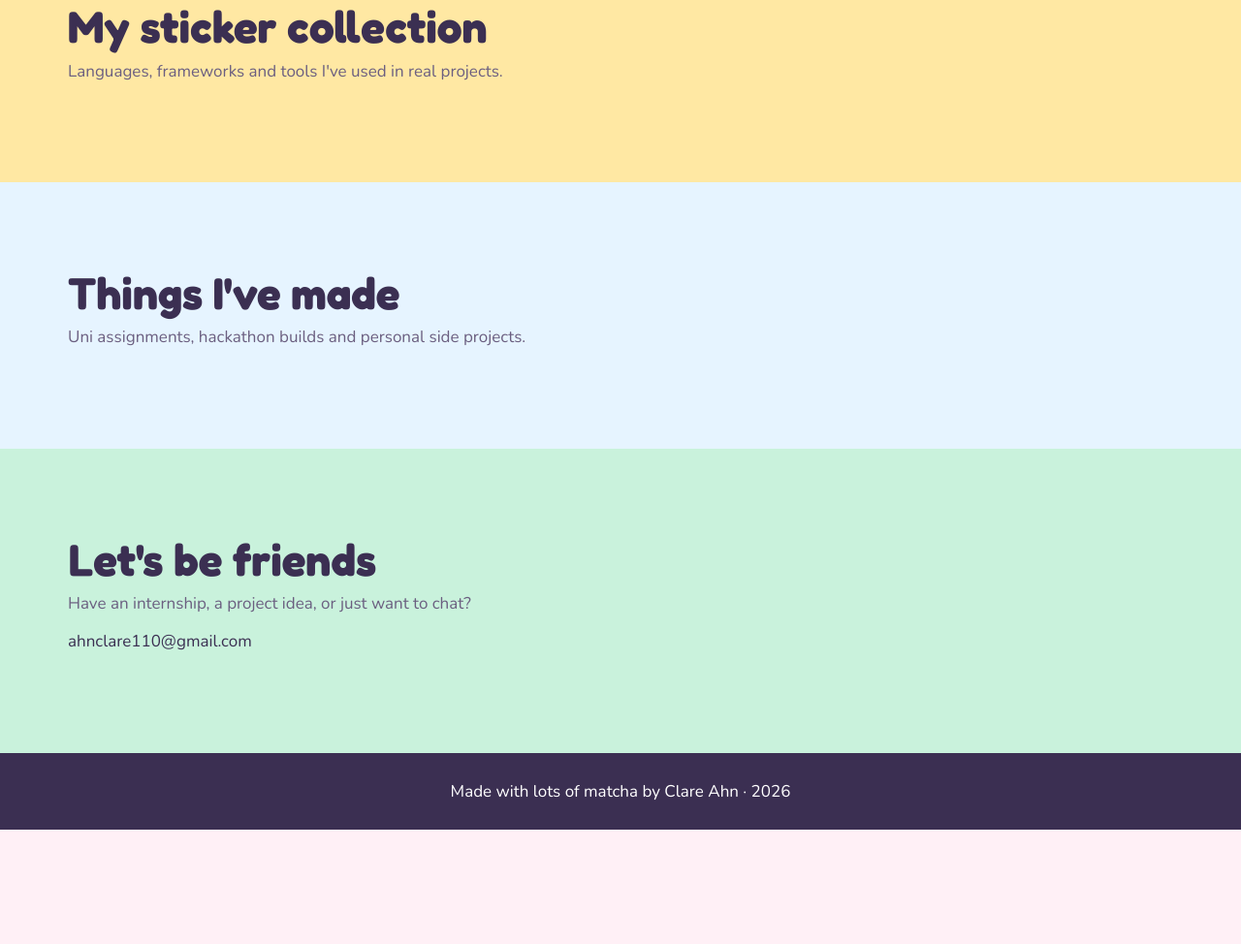
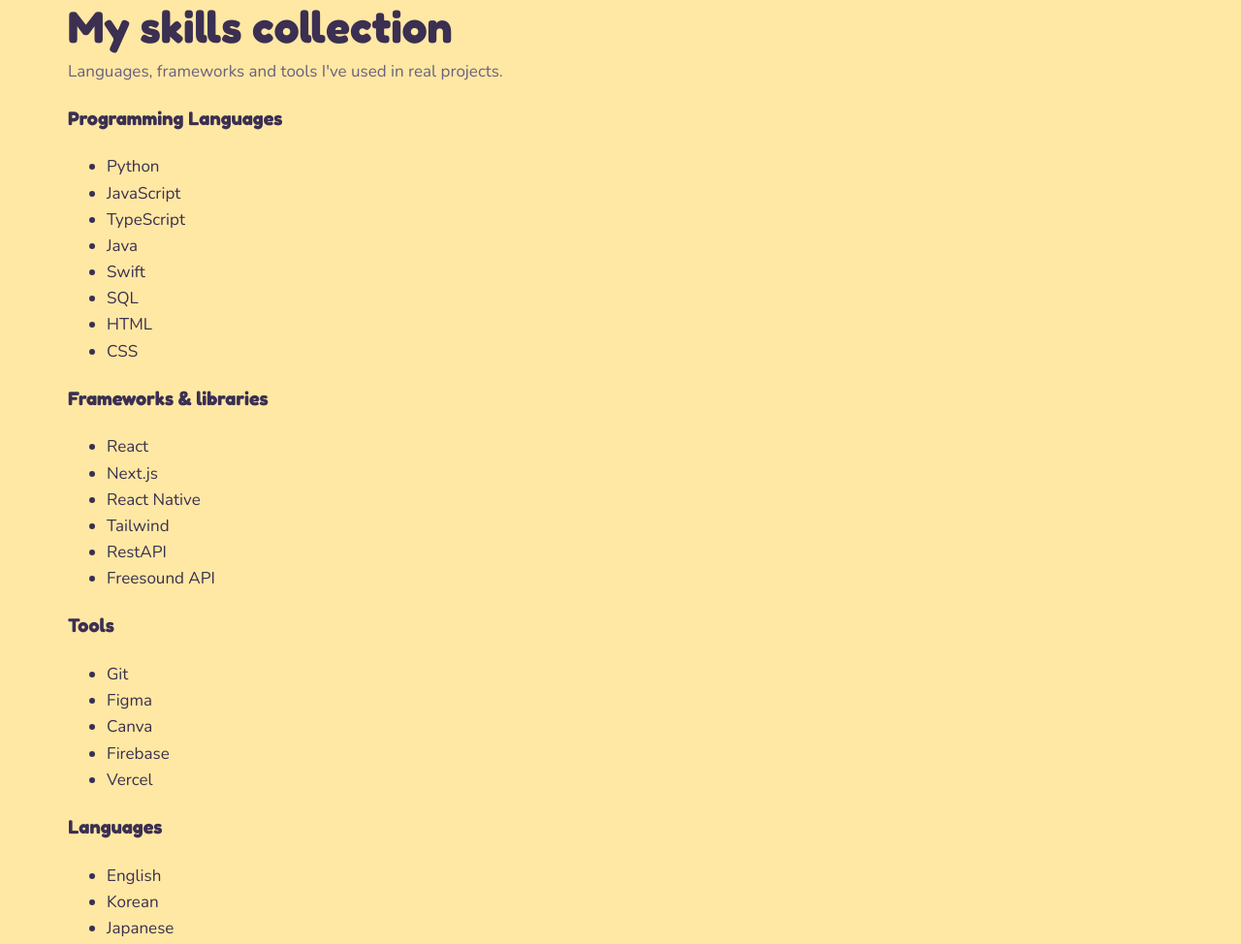
Before and after one commit to clareahn/Portfolio, a plain HTML site: page index.html in a window 1280 px wide. Shown: the part 1223-2197 px from the top of the page at 97% size. Before the commit the page ends 2079 px from the top, so only its background shows below. Drawn offline with nearby package versions, Linux system fonts and the light colour scheme.

Commit message:
feat: add skills collection section

```diff
--- a/index.html
+++ b/index.html
@@ -59,8 +59,54 @@
     <!-- skills -->
     <section class="skills band" id="skills">
         <div class="wrap">
-            <h2>My sticker collection</h2>
+            <h2>My skills collection</h2>
             <p class="lead">Languages, frameworks and tools I've used in real projects.</p>
+            <div class="skill-groups">
+                <div class="skill-group">
+                    <h3>Programming Languages</h3>
+                    <ul class="stickers">
+                        <li>Python</li>
+                        <li>JavaScript</li>
+                        <li>TypeScript</li>
+                        <li>Java</li>
+                        <li>Swift</li>
+                        <li>SQL</li>
+                        <li>HTML</li>
+                        <li>CSS</li>
+                    </ul>
+                </div>
+
+                <div class="skill-group">
+                    <h3>Frameworks &amp; libraries</h3>
+                    <ul class="stickers">
+                        <li>React</li>
+                        <li>Next.js</li>
+                        <li>React Native</li>
+                        <li>Tailwind</li>
+                        <li>RestAPI</li>
+                        <li>Freesound API</li>
+                    </ul>
+                </div>
+
+                <div class="skill-group">
+                    <h3>Tools</h3>
+                    <ul class="stickers">
+                        <li>Git</li>
+                        <li>Figma</li>
+                        <li>Canva</li>
+                        <li>Firebase</li>
+                        <li>Vercel</li>
+                    </ul>
+                </div>
+                <div class="skill-group">
+                    <h3>Languages</h3>
+                    <ul class="stickers">
+                        <li>English</li>
+                        <li>Korean</li>
+                        <li>Japanese</li>
+                    </ul>
+                </div>
+            </div>
         </div>
     </section>
 
```
